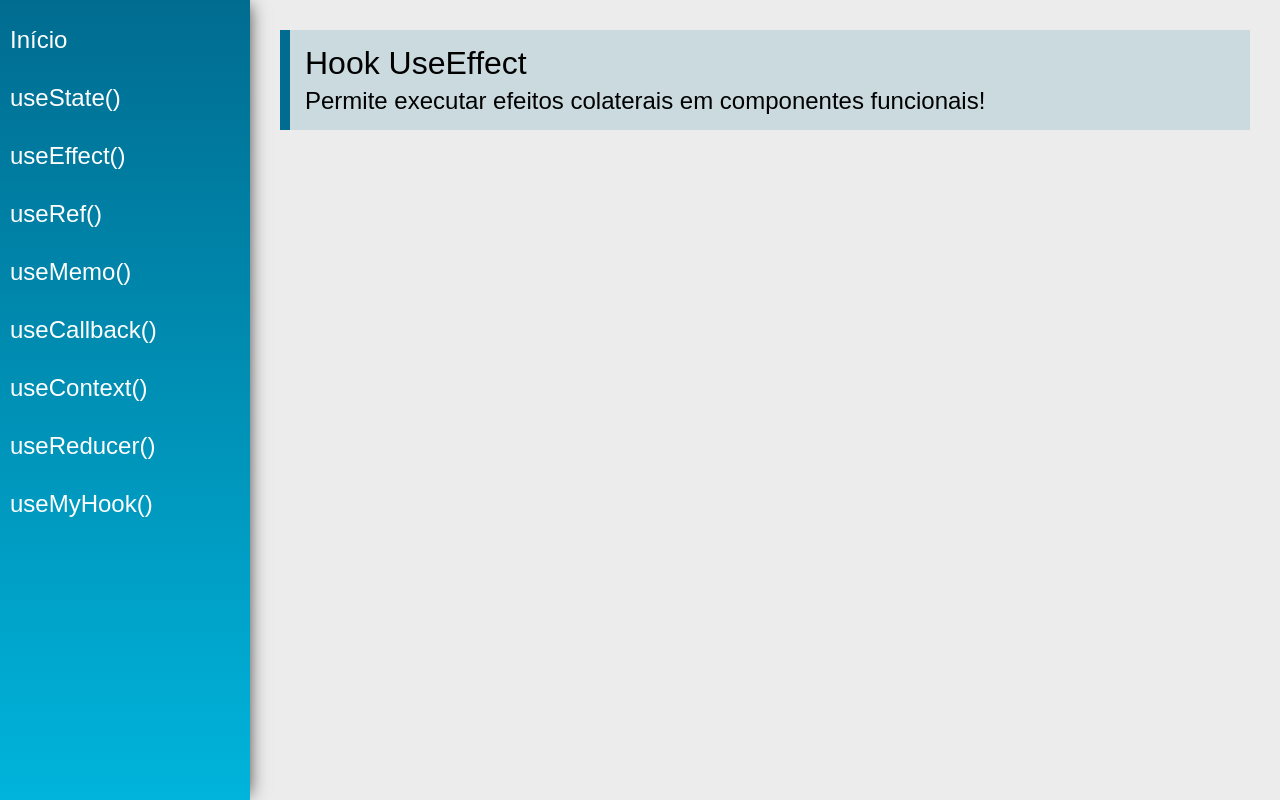
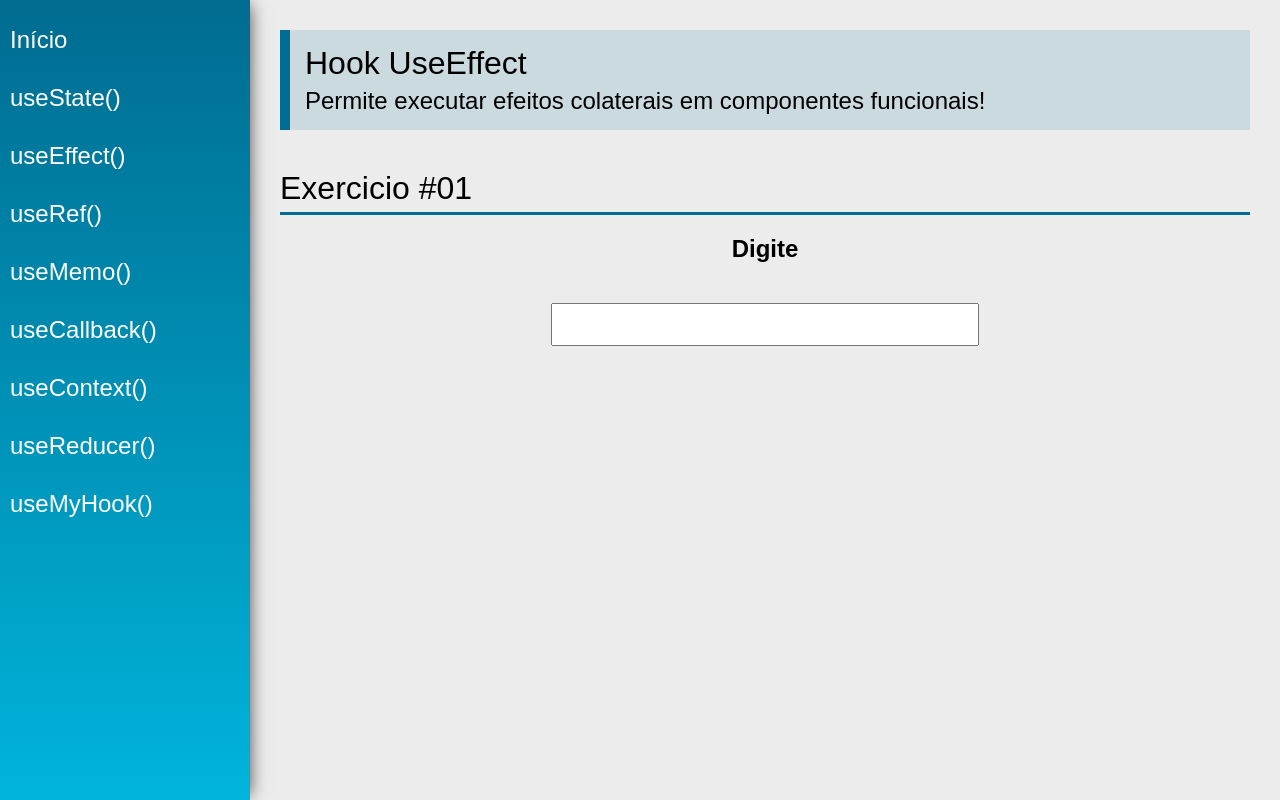
Before and after one commit to devMatheus-Cunha/react-hooks-study, a React (Create React App) app: page /useEffect in a window 1280 px wide. Built offline with nearby package versions, Linux system fonts and the light colour scheme.

Commit message:
feat: useState initial

```diff
--- a/src/views/examples/UseEffect.tsx
+++ b/src/views/examples/UseEffect.tsx
@@ -1,15 +1,23 @@
-import React from 'react'
-import PageTitle from '../../components/layout/PageTitle'
+import React from "react";
+import { useState } from "react";
+import PageTitle from "../../components/layout/PageTitle";
+import SectionTitle from "../../components/layout/SectionTitle";
 
-const UseEffect = (props:any) => {
+const UseEffect = (props: any) => {
+    const [text, setText] = useState("Digite")
   return (
     <div className="UseEffect">
       <PageTitle
         title="Hook UseEffect"
         subtitle="Permite executar efeitos colaterais em componentes funcionais!"
       />
+      <SectionTitle title="Exercicio #01" />
+      <div className="center">
+          <h2>{text}</h2>
+          <input type="text" className="input" onChange={({target: value}: any) => setText(value)}/>
       </div>
-    )
-}
+    </div>
+  );
+};
 
-export default UseEffect
+export default UseEffect;
```
Lines whose indentation alone changed are shown as unchanged.
